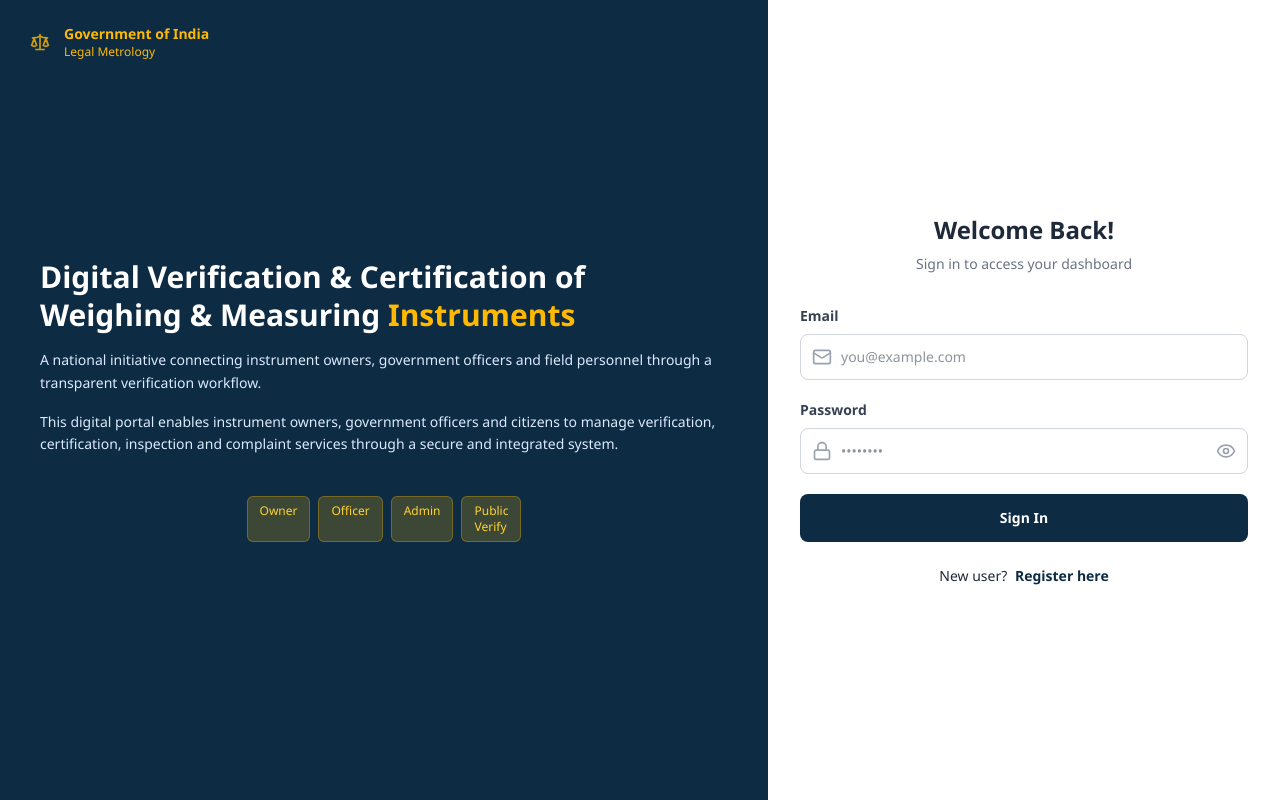
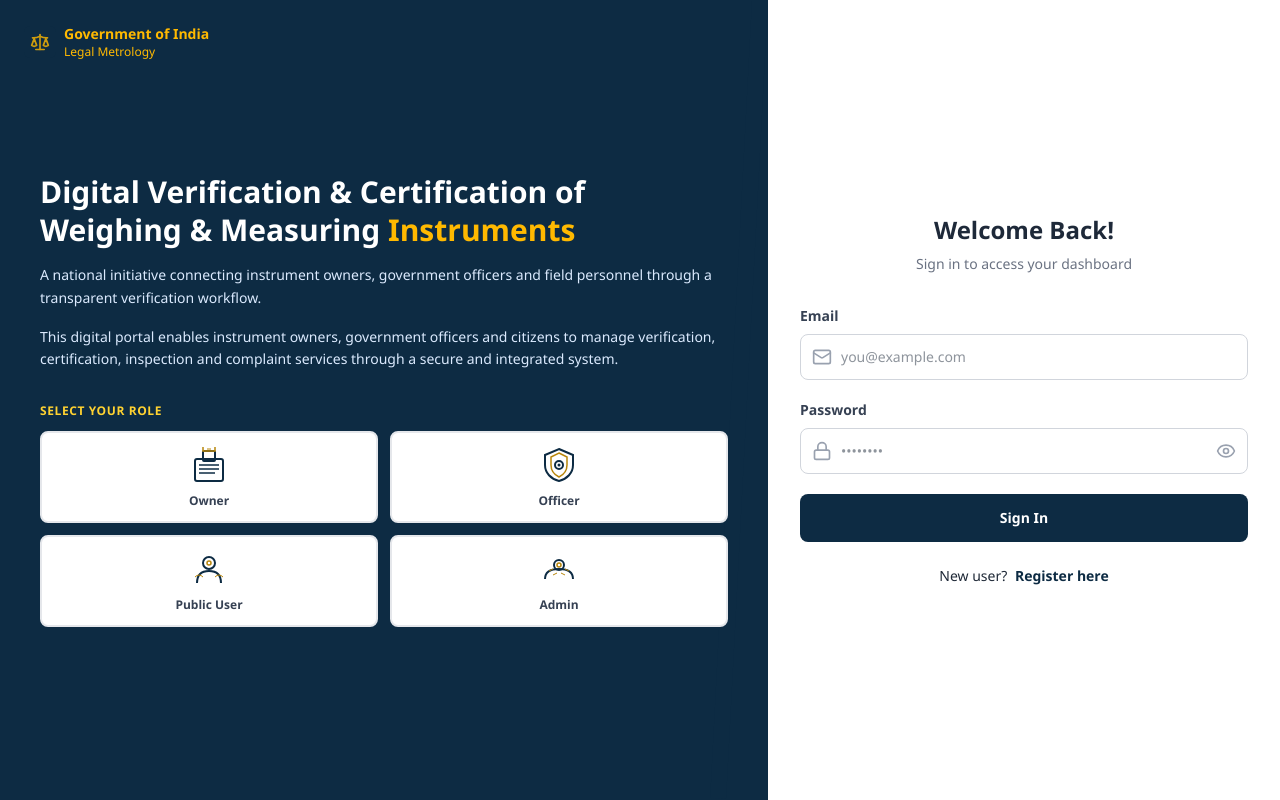
Before and after one commit to devarajdevaradeva143-create/vision-x, a React (Vite) app: page /login in a window 1280 px wide. Built offline with nearby package versions, Linux system fonts and the light colour scheme.

Commit message:
login page & payment  methods

```diff
--- a/src/components/Sidebar.jsx
+++ b/src/components/Sidebar.jsx
@@ -7,6 +7,7 @@ const roleLabelKeys = {
   owner: 'roleOwner',
   officer: 'roleOfficer',
   admin: 'roleAdmin',
+  public: 'rolePublic',
 };
 
 export default function Sidebar({ collapsed, onToggle }) {
--- a/src/data/mockData.js
+++ b/src/data/mockData.js
@@ -13,6 +13,7 @@ export const users = [
   { id: 'OFF003', name: 'Inspector Ramesh Gupta', email: 'ramesh@gov.in', password: 'officer123', role: 'officer', phone: '9123456782', department: 'Legal Metrology, Gujarat' },
 
   { id: 'ADM001', name: 'System Administrator', email: 'admin@gov.in', password: 'admin123', role: 'admin', phone: '9000000000', department: 'Legal Metrology Department - HQ' },
+  { id: 'PUB001', name: 'Kumar Senthil', email: 'public@example.com', password: 'public123', role: 'public', phone: '9988776655', address: '456 Market Street, Chennai, Tamil Nadu' },
 ];
 
 export const instrumentCategories = [
--- a/src/pages/Login.jsx
+++ b/src/pages/Login.jsx
@@ -1,7 +1,89 @@
 import { useState } from 'react';
 import { useNavigate, Link } from 'react-router-dom';
 import { useApp } from '../context/AppContext';
-import { Scale, AlertCircle, Eye, EyeOff, Mail, Lock } from 'lucide-react';
+import { AlertCircle, Mail, Lock, Eye, EyeOff, Scale } from 'lucide-react';
+
+const ROLES = [
+  {
+    id: 'owner',
+    label: 'Owner',
+    desc: 'Manage instruments, submit applications & track certificates',
+    icon: (
+      <svg width="40" height="40" viewBox="0 0 40 40" fill="none" xmlns="http://www.w3.org/2000/svg">
+        <rect x="6" y="14" width="28" height="22" rx="2" stroke="#0D2B43" strokeWidth="2" fill="none"/>
+        <rect x="14" y="6" width="12" height="10" rx="1" stroke="#0D2B43" strokeWidth="2" fill="none"/>
+        <line x1="10" y1="20" x2="30" y2="20" stroke="#0D2B43" strokeWidth="1.5"/>
+        <line x1="10" y1="24" x2="30" y2="24" stroke="#0D2B43" strokeWidth="1.5"/>
+        <line x1="10" y1="28" x2="26" y2="28" stroke="#0D2B43" strokeWidth="1.5"/>
+        <path d="M14 2 L14 6 L26 6 L26 2" stroke="#B8860B" strokeWidth="1.5" fill="none"/>
+        <line x1="18" y1="4" x2="22" y2="4" stroke="#B8860B" strokeWidth="1"/>
+      </svg>
+    ),
+  },
+  {
+    id: 'officer',
+    label: 'Officer',
+    desc: 'Review, inspect, certify applications & manage complaints',
+    icon: (
+      <svg width="40" height="40" viewBox="0 0 40 40" fill="none" xmlns="http://www.w3.org/2000/svg">
+        <path d="M20 4 L34 10 L34 20 C34 28 28 34 20 36 C12 34 6 28 6 20 L6 10 Z" stroke="#0D2B43" strokeWidth="2" fill="none"/>
+        <path d="M20 8 L28 12 L28 20 C28 26 24 30 20 32 C16 30 12 26 12 20 L12 12 Z" stroke="#B8860B" strokeWidth="1.5" fill="none"/>
+        <circle cx="20" cy="20" r="4" stroke="#0D2B43" strokeWidth="2" fill="none"/>
+        <circle cx="20" cy="20" r="1.5" fill="#0D2B43"/>
+      </svg>
+    ),
+  },
+  {
+    id: 'public',
+    label: 'Public User',
+    desc: 'Verify instruments, register complaints & check certificates',
+    icon: (
+      <svg width="40" height="40" viewBox="0 0 40 40" fill="none" xmlns="http://www.w3.org/2000/svg">
+        <circle cx="20" cy="14" r="6" stroke="#0D2B43" strokeWidth="2" fill="none"/>
+        <path d="M8 34 C8 26 12 22 20 22 C28 22 32 26 32 34" stroke="#0D2B43" strokeWidth="2" fill="none"/>
+        <circle cx="20" cy="14" r="2" stroke="#B8860B" strokeWidth="1.5" fill="none"/>
+        <path d="M6 28 Q10 24 14 28" stroke="#B8860B" strokeWidth="1" fill="none"/>
+        <path d="M34 28 Q30 24 26 28" stroke="#B8860B" strokeWidth="1" fill="none"/>
+      </svg>
+    ),
+  },
+  {
+    id: 'admin',
+    label: 'Admin',
+    desc: 'Manage users, instruments, applications & system settings',
+    icon: (
+      <svg width="40" height="40" viewBox="0 0 40 40" fill="none" xmlns="http://www.w3.org/2000/svg">
+        <circle cx="20" cy="16" r="5" stroke="#0D2B43" strokeWidth="2" fill="none"/>
+        <path d="M6 30 C6 24 10 20 20 20 C30 20 34 24 34 30" stroke="#0D2B43" strokeWidth="2" fill="none"/>
+        <circle cx="20" cy="16" r="2" stroke="#B8860B" strokeWidth="1.5" fill="none"/>
+        <path d="M10 22 L14 20" stroke="#B8860B" strokeWidth="1" fill="none"/>
+        <path d="M26 20 L30 22" stroke="#B8860B" strokeWidth="1" fill="none"/>
+        <path d="M14 26 L18 24" stroke="#B8860B" strokeWidth="1" fill="none"/>
+        <path d="M22 24 L26 26" stroke="#B8860B" strokeWidth="1" fill="none"/>
+      </svg>
+    ),
+  },
+];
+
+function RoleIcon({ id, icon, active, onClick }) {
+  return (
+    <div
+      className={`flex flex-col items-center gap-2 p-3 rounded-lg border-2 cursor-pointer transition-all duration-200 ${
+        active
+          ? 'border-amber-500 bg-amber-50 shadow-sm'
+          : 'border-gray-200 bg-white hover:border-blue-400 hover:bg-blue-50'
+      }`}
+      onClick={onClick}
+    >
+      <div className={`flex items-center justify-center ${active ? 'text-amber-600' : 'text-[#0D2B43]'}`}>
+        {icon}
+      </div>
+      <span className={`text-xs font-semibold ${active ? 'text-amber-700' : 'text-gray-700'}`}>
+        {ROLES.find(r => r.id === id)?.label}
+      </span>
+    </div>
+  );
+}
 
 export default function Login() {
   const { login } = useApp();
@@ -10,6 +92,7 @@ export default function Login() {
   const [password, setPassword] = useState('');
   const [showPassword, setShowPassword] = useState(false);
   const [error, setError] = useState('');
+  const [selectedRole, setSelectedRole] = useState('');
 
   const handleSubmit = (e) => {
     e.preventDefault();
@@ -24,7 +107,7 @@ export default function Login() {
   return (
     <div className="min-h-screen bg-gray-100 relative overflow-hidden">
       <div className="h-screen w-full relative">
-        {/* Left section - 55% deep navy government panel */}
+        {/* Left section - deep navy government panel */}
         <div className="absolute left-0 top-0 h-full w-3/5 bg-[#0D2B43] relative flex flex-col">
 
           {/* Government emblem at top-left */}
@@ -50,22 +133,29 @@ export default function Login() {
               This digital portal enables instrument owners, government officers and citizens to manage verification, certification, inspection and complaint services through a secure and integrated system.
             </p>
 
-            {/* Service Section - four clean blocks */}
-            <div className="mt-6 flex gap-2 flex-wrap justify-center text-xs">
-              <span key="Owner" className="rounded-md bg-amber-400/20 px-3 py-1.5 font-medium text-amber-300 border border-amber-400/30">Owner</span>
-              <span key="Officer" className="rounded-md bg-amber-400/20 px-3 py-1.5 font-medium text-amber-300 border border-amber-400/30">Officer</span>
-              <span key="Admin" className="rounded-md bg-amber-400/20 px-3 py-1.5 font-medium text-amber-300 border border-amber-400/30">Admin</span>
-              <span key="PublicVerify" className="rounded-md bg-amber-400/20 px-3 py-1.5 font-medium text-amber-300 border border-amber-400/30">Public<br/>Verify</span>
+            {/* Role Cards */}
+            <div className="mt-4">
+              <div className="text-xs font-semibold text-amber-300 uppercase tracking-wider mb-3">Select Your Role</div>
+              <div className="grid grid-cols-2 gap-3">
+                {ROLES.map(role => (
+                  <RoleIcon
+                    key={role.id}
+                    id={role.id}
+                    icon={role.icon}
+                    active={selectedRole === role.id}
+                    onClick={() => setSelectedRole(role.id)}
+                  />
+                ))}
+              </div>
             </div>
           </div>
         </div>
 
-        {/* Diagonal separator between blue and white sections */}
+        {/* Diagonal separator */}
         <div className="absolute top-0 right-[40%] h-full w-4 bg-[#0D2B43] transform rotate-[3deg] origin-top-right" style={{ clipPath: 'polygon(0 0, 100% 0, 100% 100%, 0% 100%)' }} />
 
-        {/* Right section - 45% white login card area */}
+        {/* Right section - white login card area */}
         <div className="absolute right-0 top-0 h-full w-2/5 bg-white flex items-center justify-center p-6 sm:p-8">
-          {/* Login card - full width, no extra margins */}
           <div className="w-full max-w-md">
             <div className="text-center mb-8">
               <h2 className="text-2xl font-bold text-gray-800 m-0">Welcome Back!</h2>
```
Also changed, not shown: src/pages/ApplicationDetail.jsx (+12 -32 lines), src/data/translations.js.
